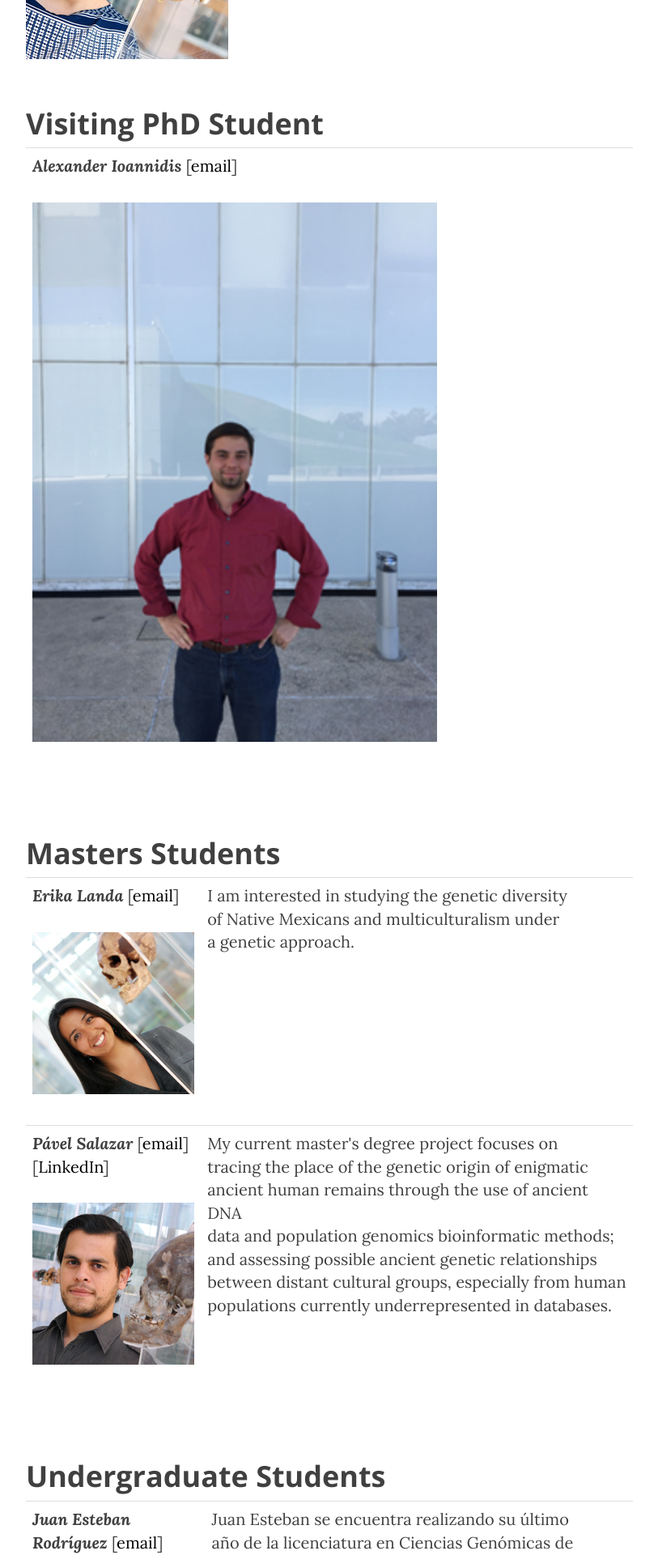
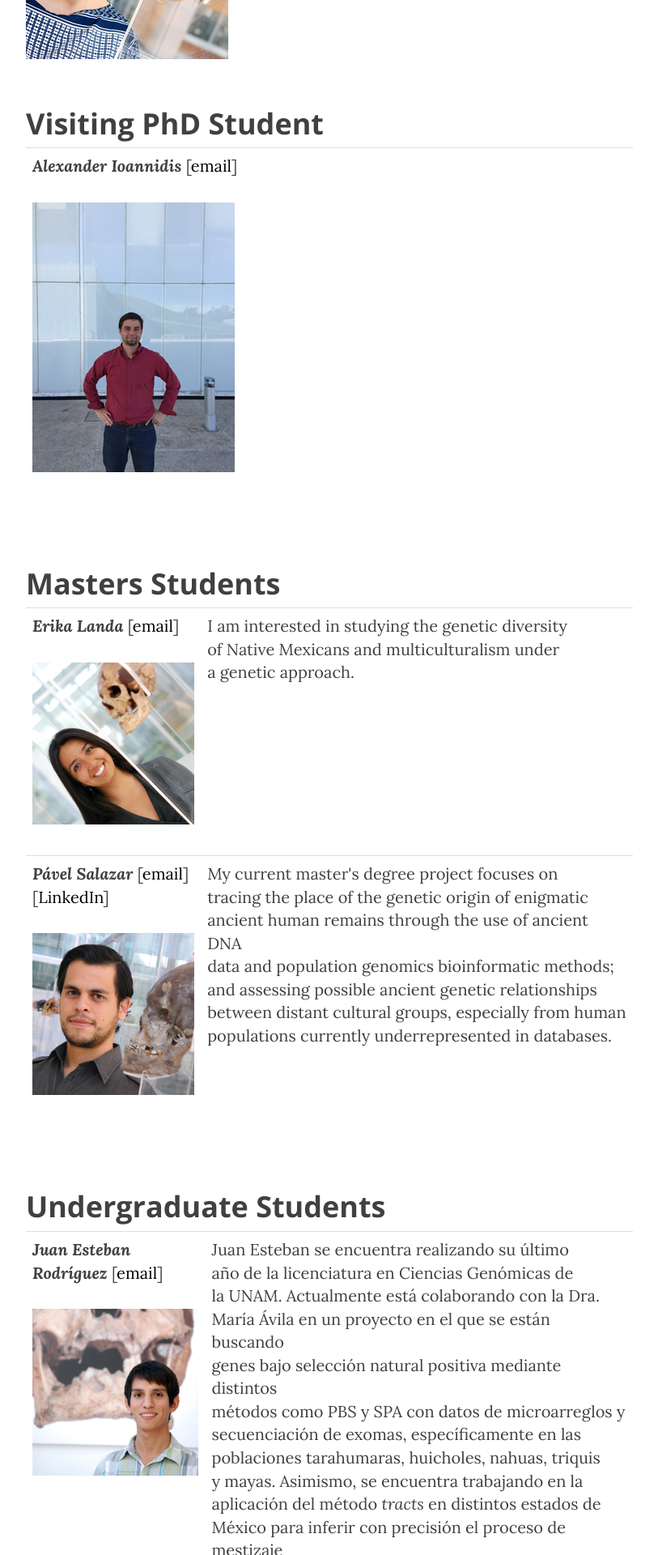
Before and after one commit to milkshakeplustip/milkshakeplustip.github.io, a Jekyll site: the page built from b_people.html, in a window 1280 px wide. Shown: the part 1159-3079 px from the top of the page at 81% size, without its empty margins (233-1046 px from the left). Built offline with Jekyll 4.4.1, drawn with Linux system fonts in a browser that asks for light colours; nearby versions of some CDN libraries.

Commit message:
alex size

```diff
--- a/b_people.html
+++ b/b_people.html
@@ -13,7 +13,7 @@
 <h2 class="section-heading">Visiting PhD Student</h2>
 <table style="width:100%">
 	<tr>
-		<td><b><i>Alexander Ioannidis </i></b>[<a href=aioannidis@gmail.com>email</a>]<p><img src="/img/alex_250.jpg" alt="Alex" height="500" width="500"></p></td>
+		<td><b><i>Alexander Ioannidis </i></b>[<a href=aioannidis@gmail.com>email</a>]<p><img src="/img/alex_250.jpg" alt="Alex" height="250" width="250"></p></td>
 		<td></td>
 	</tr>
 </table>
```
